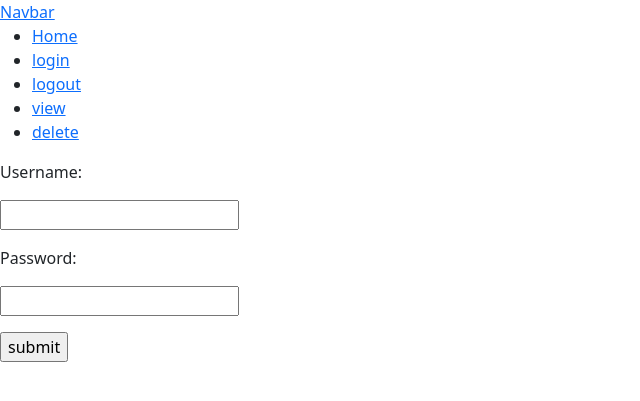
After one commit to Maxime-Hrt/Flask-Blog, a Flask app: page /login in a window 1280 px wide. The commit adds this page. Shown: the top 401 px of the page, without its empty margins (0-640 px from the left). Run offline with Flask 3, Linux system fonts and the light colour scheme.

Commit message:
Login and User form

```diff
--- a/app.py
+++ b/app.py
@@ -1,11 +1,49 @@
-from flask import Flask, render_template
+from flask import Flask, render_template, redirect, request, url_for, session, flash
+from datetime import timedelta
+from dotenv import load_dotenv
+from pathlib import Path
+import os
+
+env_path = Path('.') / '.env'
+load_dotenv(dotenv_path=env_path)
 
 app = Flask(__name__)
+app.secret_key = os.environ['SESSION_KEY']
+
+app.permanent_session_lifetime = timedelta(minutes=5)
 
 
 @app.route('/')
+@app.route('/home')
 def index():  # put application's code here
-    return render_template("layouts/index.html")
+    return render_template("layouts/home.html")
+
+
+@app.route('/login', methods=['POST', 'GET'])
+def login():
+    if request.method == "POST":
+        session.permanent = True
+        usr = request.form["username"]
+        password = request.form["pass"]
+        session["username"] = usr
+        session["password"] = password
+
+        flash("Login Successful")
+        return redirect(url_for("user"))
+
+    else:
+        if "username" in session and "password" in session:
+            flash("Already logged in!")
+            return redirect(url_for("user"))
+
+        return render_template("layouts/login.html")
+
+
+@app.route('/user', methods=['POST', 'GET'])
+def user():
+    usr = session["username"]
+    password = session["password"]
+    return render_template("layouts/user.html", username=usr, password=password)
 
 
 if __name__ == '__main__':
--- a/requirements.txt
+++ b/requirements.txt
@@ -1 +1,2 @@
 Flask~=2.3.2
+python-dotenv~=1.0.0
--- /dev/null
+++ b/templates/layouts/home.html
@@ -0,0 +1,2 @@
+{% extends "layouts/index.html" %}
+{% block title %} Homepage {% endblock %}
--- a/templates/layouts/index.html
+++ b/templates/layouts/index.html
@@ -7,32 +7,33 @@
         <link href="https://cdn.jsdelivr.net/npm/bootstrap@5.3.0/dist/css/bootstrap.min.css" rel="stylesheet" integrity="sha384-9ndCyUaIbzAi2FUVXJi0CjmCapSmO7SnpJef0486qhLnuZ2cdeRhO02iuK6FUUVM" crossorigin="anonymous">
     </head>
     <body>
-    <nav class="navbar navbar-expand-lg bg-body-tertiary">
-      <div class="container-fluid">
-        <a class="navbar-brand" href="/">Navbar</a>
-        <button class="navbar-toggler" type="button" data-bs-toggle="collapse" data-bs-target="#navbarNav" aria-controls="navbarNav" aria-expanded="false" aria-label="Toggle navigation">
-          <span class="navbar-toggler-icon"></span>
-        </button>
-        <div class="collapse navbar-collapse" id="navbarNav">
-          <ul class="navbar-nav">
-            <li class="nav-item">
-              <a class="nav-link active" aria-current="page" href="/home">Home</a>
+    <nav>
+      <div>
+        <a href="/">Navbar</a>
+        <div id="navbarNav">
+          <ul>
+            <li>
+              <a aria-current="page" href="/home">Home</a>
             </li>
-            <li class="nav-item">
-              <a class="nav-link" href="/login">login</a>
+            <li>
+              <a href="/login">login</a>
             </li>
-            <li class="nav-item">
-              <a class="nav-link" href="/logout">logout</a>
+            <li>
+              <a href="/logout">logout</a>
             </li>
-            <li class="nav-item">
-              <a class="nav-link" href="/view">view</a>
+            <li>
+              <a href="/view">view</a>
             </li>
-            <li class="nav-item">
-              <a class="nav-link" href="/delete">delete</a>
+            <li>
+              <a href="/delete">delete</a>
             </li>
           </ul>
         </div>
       </div>
     </nav>
+    <div>
+        {% block content %}
+        {% endblock %}
+    </div>
     </body>
 </html>
--- /dev/null
+++ b/templates/layouts/login.html
@@ -0,0 +1,20 @@
+{% extends "layouts/index.html" %}
+{% block title %}Login Page{% endblock %}
+{% block content %}
+    <!-- Flash messages -->
+    {% with messages = get_flashed_messages() %}
+        {% if messages %}
+            {% for msg in messages %}
+                <p>{{ msg }}</p>
+            {% endfor %}
+        {% endif %}
+    {% endwith %}
+    <form action="#" method="post">
+        <p>Username:</p>
+        <p><input type="text" name="username" /></p>
+        <p>Password:</p>
+        <p><input type="text" name="pass" /></p>
+        <p><input type="submit" value="submit"></p>
+    </form>
+
+{% endblock %}
```
Also changed, not shown: templates/layouts/user.html (added, +12 -0 lines).
